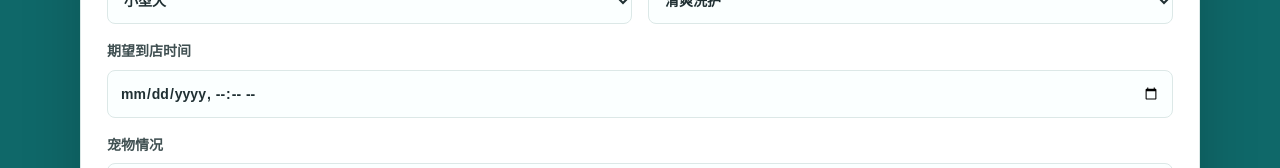
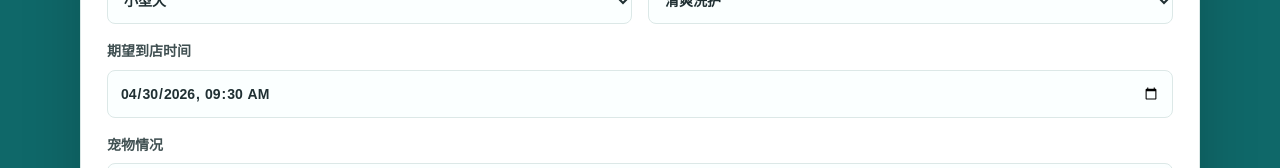
Before and after one commit to helenblusebluse-beep/codexdemo-pet_care, a Next.js app: page / in a window 1280 px wide. Shown: the part 4321-4489 px from the top of the page. Built offline with nearby package versions, Linux system fonts and the light colour scheme.

Commit message:
设置默认到店时间

```diff
--- /dev/null
+++ b/app/ArrivalTimeInput.tsx
@@ -0,0 +1,21 @@
+"use client";
+
+import { useMemo } from "react";
+
+function getTomorrowMorningValue() {
+  const arrival = new Date();
+  arrival.setDate(arrival.getDate() + 1);
+  arrival.setHours(9, 30, 0, 0);
+
+  const year = arrival.getFullYear();
+  const month = String(arrival.getMonth() + 1).padStart(2, "0");
+  const day = String(arrival.getDate()).padStart(2, "0");
+
+  return `${year}-${month}-${day}T09:30`;
+}
+
+export default function ArrivalTimeInput() {
+  const defaultArrivalTime = useMemo(() => getTomorrowMorningValue(), []);
+
+  return <input type="datetime-local" name="arrivalTime" defaultValue={defaultArrivalTime} />;
+}
--- a/app/page.tsx
+++ b/app/page.tsx
@@ -1,3 +1,5 @@
+import ArrivalTimeInput from "./ArrivalTimeInput";
+
 const navItems = [
   { href: "#services", label: "服务" },
   { href: "#prices", label: "套餐" },
@@ -313,7 +315,7 @@ export default function Home() {
                 </label>
                 <label className="full">
                   期望到店时间
-                  <input type="datetime-local" name="arrivalTime" />
+                  <ArrivalTimeInput />
                 </label>
                 <label className="full">
                   宠物情况
```
